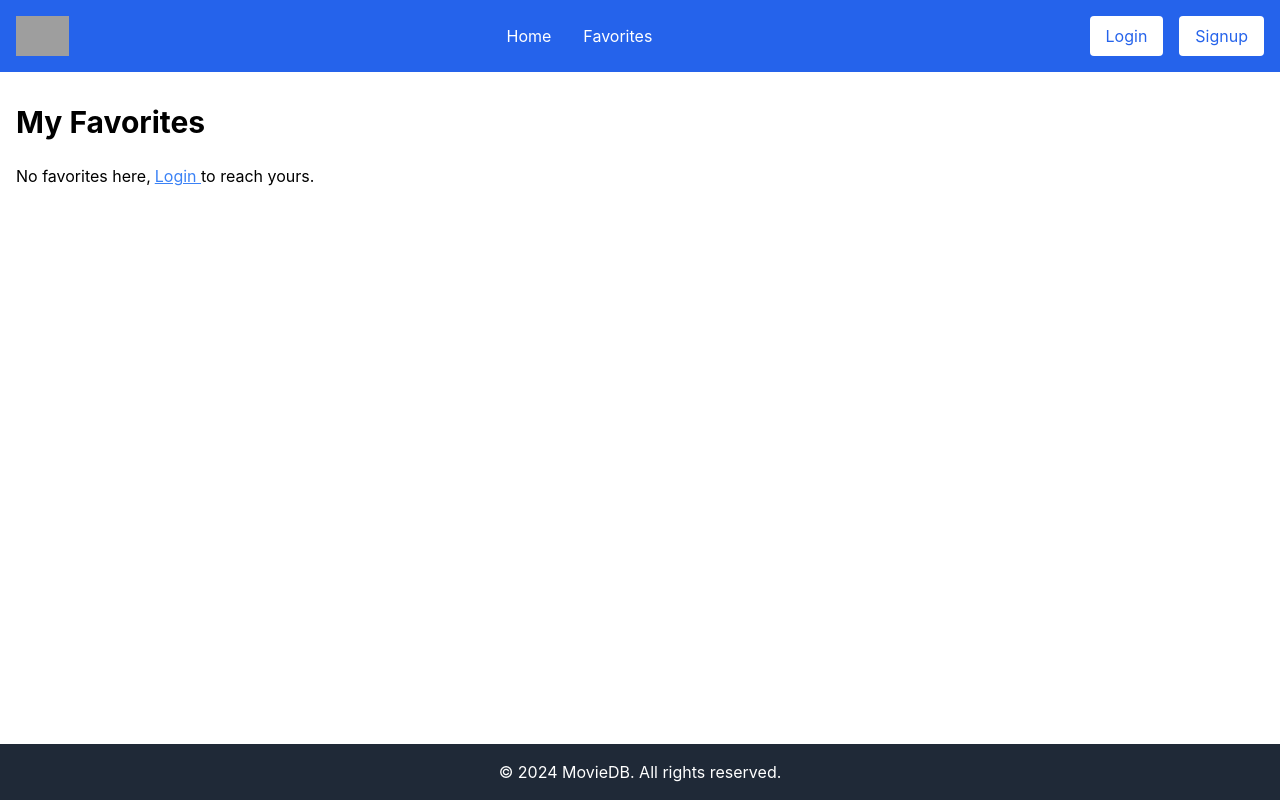
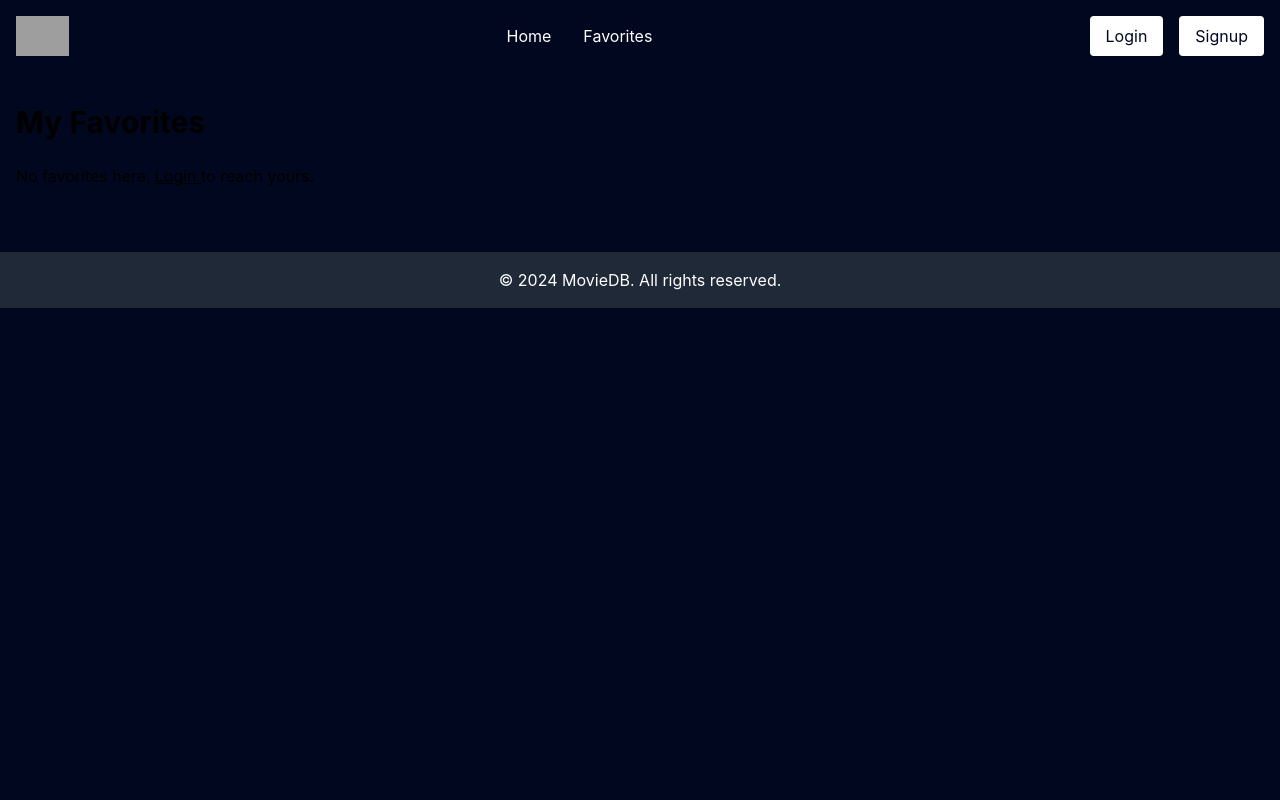
Before and after one commit to mohamed561/FE-Capstone-Project, a React (Create React App) app in the folder movie-database/: page /favorites in a window 1280 px wide. Built offline with nearby package versions, Linux system fonts and the light colour scheme; grey boxes are pictures that could not be loaded.

Commit message:
some bad styling

```diff
--- a/movie-database/src/App.js
+++ b/movie-database/src/App.js
@@ -12,7 +12,7 @@ import Signup from './pages/Signup';
 function App() {
   return (
     <Router>
-      <div className="flex flex-col min-h-screen">
+      <div className="min-h-screen bg-[#00071f]">
         <Header />
         <main className="flex-grow container mx-auto px-4 py-8">
           <Routes>
--- a/movie-database/src/components/Header.js
+++ b/movie-database/src/components/Header.js
@@ -3,7 +3,7 @@ import { Link } from 'react-router-dom';
 
 function Header() {
   return (
-    <header className="bg-blue-600 text-white p-4">
+    <header className="bg-[#00071f] text-white p-4">
       <div className="container mx-auto flex justify-between items-center">
         {/* Logo */}
         <Link to="/">
@@ -20,8 +20,8 @@ function Header() {
 
         {/* Login and Signup Buttons */}
         <div className="flex space-x-4">
-          <Link to="/login" className="bg-white text-blue-600 px-4 py-2 rounded hover:bg-gray-200">Login</Link>
-          <Link to="/signup" className="bg-white text-blue-600 px-4 py-2 rounded hover:bg-gray-200">Signup</Link>
+          <Link to="/login" className="bg-white text-[#00071f] px-4 py-2 rounded hover:bg-gray-200">Login</Link>
+          <Link to="/signup" className="bg-white text-[#00071f] px-4 py-2 rounded hover:bg-gray-200">Signup</Link>
         </div>
       </div>
     </header>
--- a/movie-database/src/pages/FavoritesPage.js
+++ b/movie-database/src/pages/FavoritesPage.js
@@ -15,7 +15,7 @@ function FavoritesPage() {
       <h1 className="text-3xl font-bold mb-6">My Favorites</h1>
       {favorites.length === 0 ? (
         <p>No favorites here,
-          <Link to="/login" className="text-blue-500 underline ml-1">Login </Link>
+          <Link to="/login" className="text-white-500 underline ml-1">Login </Link>
           to reach yours.
         </p>
       ) : (
```
